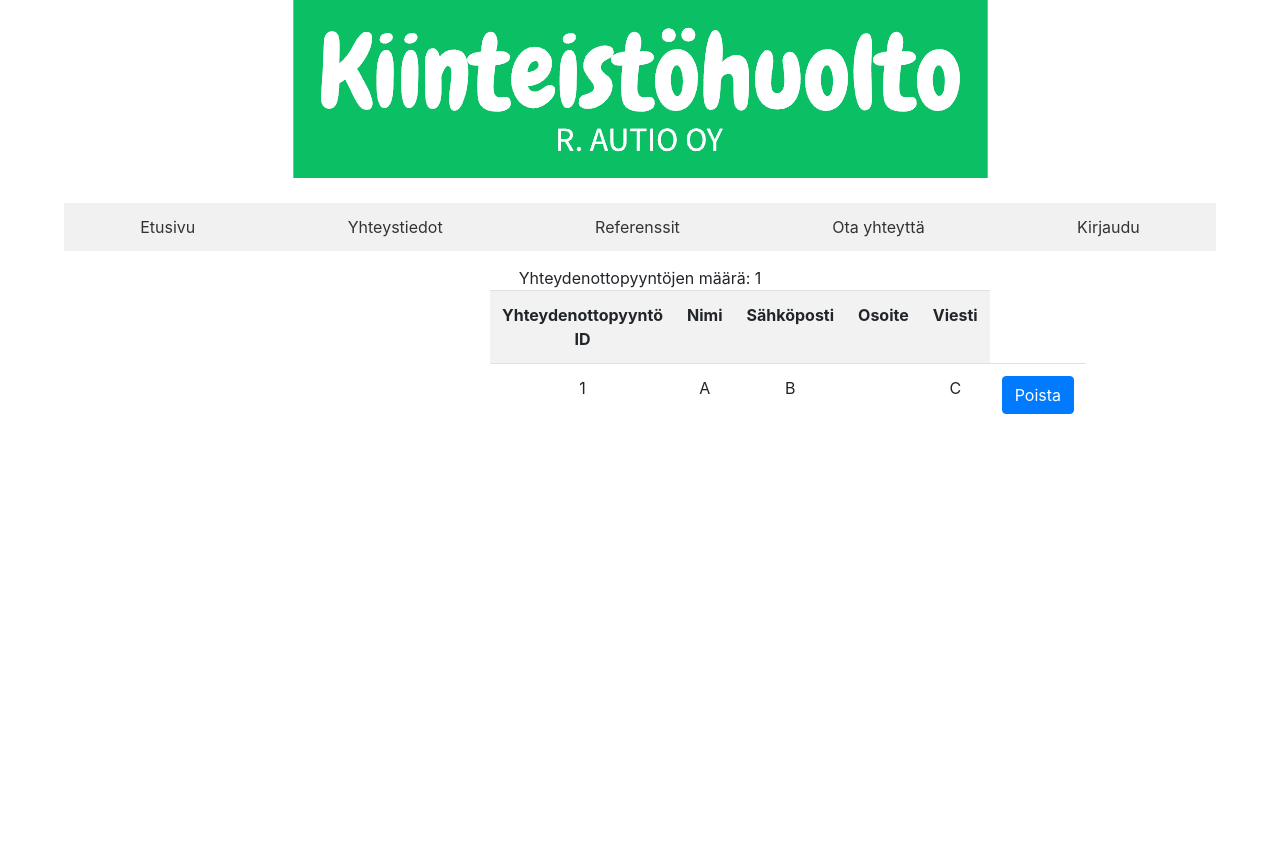
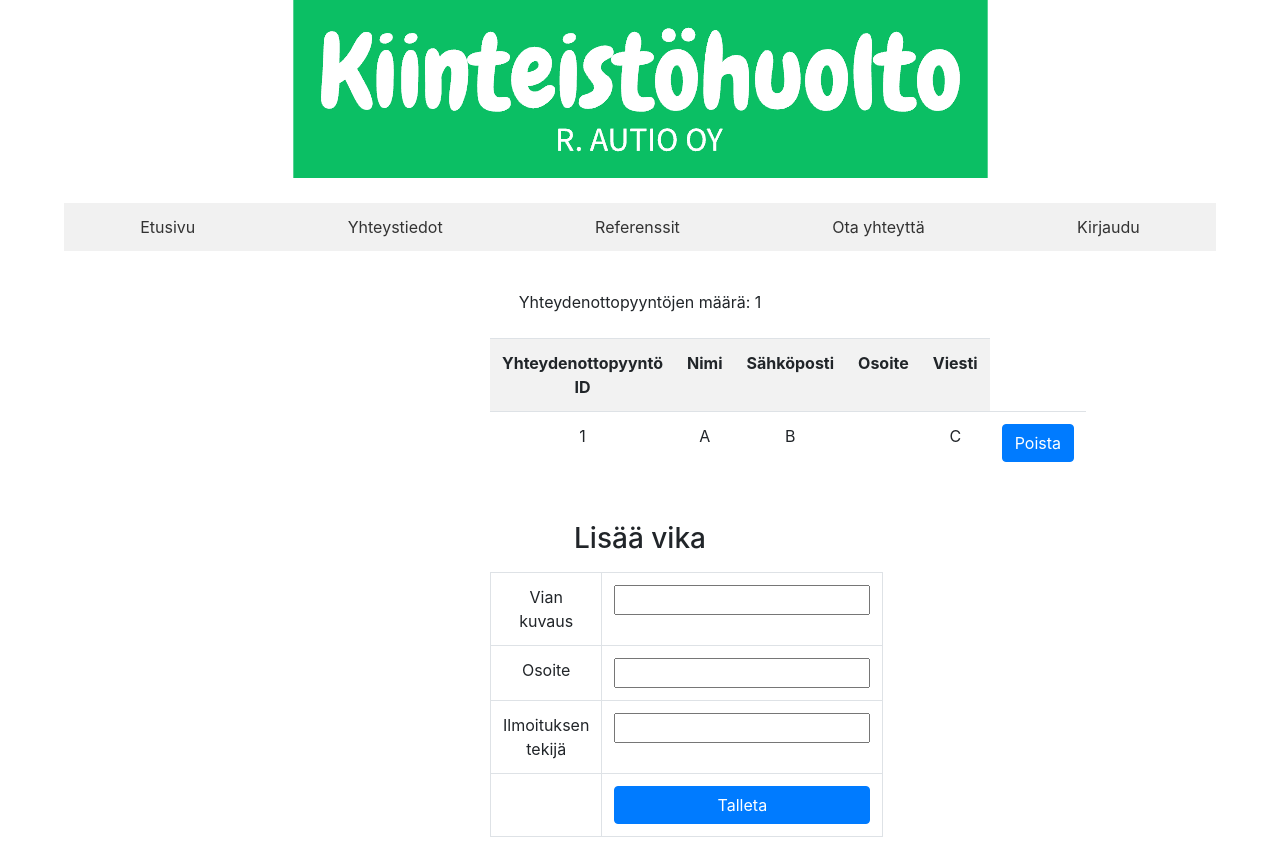
Before and after one commit to vlampsij/Ryhma-rama, a PHP site: page /backend/yhteydenottopyynnot.php in a window 1280 px wide. Before the commit the page ends 414 px from the top, so only its background shows below. Run offline with PHP 8.4, Linux system fonts and the light colour scheme; the visitor is signed in with stand-in values (Sample User, id 1); data comes from the database, SQL or seed files in the repository; some libraries are stand-ins or nearby versions.

Commit message:
siistimistä

```diff
--- a/backend/data.json
+++ b/backend/data.json
@@ -1 +1 @@
-{"Yhteydenottopyyntö":[{"Pyyntoid":"1","Nimi":"A","Sposti":"B","Viesti":"C"},{"Pyyntoid":"4","Nimi":"Pentti","Sposti":"ppentti@sähköposti.fi","Viesti":"oven lukko ei toimi"}]}
+{"Yhteydenottopyyntö":[{"Pyyntoid":"1","Nimi":"A","Sposti":"B","Osoite":"","Viesti":"C"},{"Pyyntoid":"4","Nimi":"Pentti","Sposti":"ppentti@sähköposti.fi","Osoite":"","Viesti":"oven lukko ei toimi"}]}
--- a/backend/uusiTyontekija.php
+++ b/backend/uusiTyontekija.php
@@ -73,7 +73,7 @@
 
           </div>
 
-          <button name="submit" class="w-100 btn btn-lg btn-primary" type="submit">Muokkaa</button>
+          <button name="submit" class="w-100 mt-3 btn btn-lg btn-primary" type="submit" >Muokkaa</button>
 
         </form>
         <?php }else{error_reporting(0); echo "Et ole työntekijä"; ?>
--- a/backend/yhteydenottopyynnot.php
+++ b/backend/yhteydenottopyynnot.php
@@ -22,6 +22,16 @@
     <link rel="stylesheet" href="../css/mycss.css">
     <title>Kiinteistöhuolto R. Autio Oy</title>
     <link href="../css/sign-in.css" rel="stylesheet">
+    <style>
+      table{
+        margin-top: 1.5em;
+
+      }
+
+
+
+
+      </style>
   </head>
   <body class="text-center">
 
@@ -51,6 +61,7 @@
     <main class="form-signin w-100 m-auto  mb-3">
         <div>
 <?php if($_SESSION['rooli'] == "isannoitsija" OR $_SESSION['rooli'] == "tyontekija"){ ?>
+      <br>
       <table class="table table-striped">
       <tr>
          <th>Yhteydenottopyyntö ID</th>
@@ -85,9 +96,37 @@
             }
             echo "Yhteydenottopyyntöjen määrä: " . $maara;
         }?>
+
 </div>
+
+
 </main>
 
+<div class="container">
+
+        <table class="table-bordered mt-3 table ">
+            <h3 class="mt-5">Lisää vika</h3>
+            <form action="lisaaVika.php" method="POST">
+                <tr class="p-4">
+                    <td>Vian kuvaus</td>
+                    <td><input type="text" name="vika" required></td>
+                </tr>
+                <tr>
+                    <td>Osoite</td>
+                    <td><input type="text" name="osoite" required></td>
+                </tr>
+                <tr>
+                    <td>Ilmoituksen tekijä</td>
+                    <td><input type="text" name="tekija" required></td>
+                </tr>
+                <tr>
+                    <td></td>
+                    <td><button name="talleta" type="submit" class="btn btn-primary" style="width:100%;">Talleta</button></td>
+                </tr>
+            </form>
+        </table>
+
+     </div>
 
 <!-- <div class="footer mt-5">
     <p>Kiinteistöhuolto R. Autio Oy</p>
```
Also changed, not shown: backend/tyontekijat.php (+15 -2 lines), backend/uusiVika.php (+6 -4 lines).
